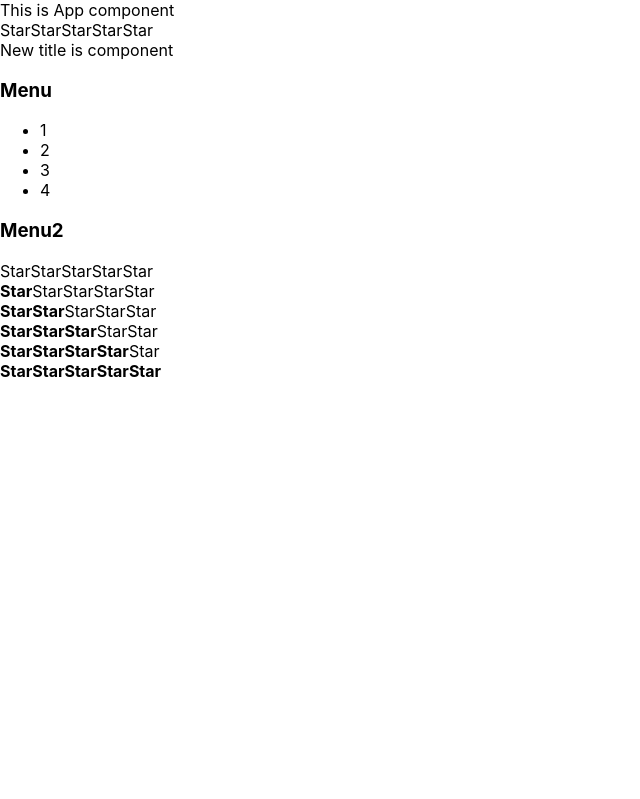
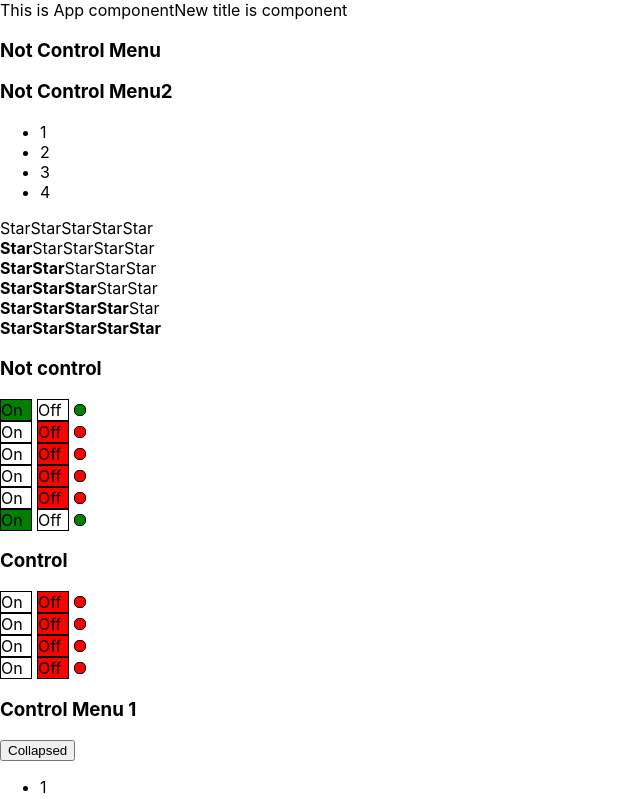
Before and after one commit to Belom7/react-kabzda-kak-podrobno, a React (Create React App) app: page / in a window 1280 px wide. Shown: the top 799 px of the page, without its empty margins (0-640 px from the left). Built offline with nearby package versions, Linux system fonts and the light colour scheme.

Commit message:
6. work-useState, component OnOff control useState, homework-component Accordion control useState

```diff
--- a/src/App.tsx
+++ b/src/App.tsx
@@ -1,25 +1,41 @@
 import React from 'react';
 import {Rating} from "./Components/Rating/Rating";
-import {Accordion} from "./Components/Accordion/Accordion";
+import {NotControlAccordion} from "./Components/NotControlAccordion/Accordion";
 import {AppTitle} from "./Components/AppTitle/AppTitle";
+import {NotControlledOnOff} from "./Components/OnOff/NotControlledOnOff/NotControlledOnOff";
+import {ControlledOnOff} from "./Components/OnOff/ControlledOnOff/ControlledOnOff";
+import {ControlAccordion} from "./Components/ControlAccordion/Accordion";
 
 
-function App(props:any) {
+function App(props: any) {
     return (
         <div>
             <AppTitle title={'This is App component'}/>
-            <Rating/>
             <AppTitle title={'New title is component'}/>
-            <Accordion name={'Menu'} collapsed={false}/>
-            <Accordion name={'Menu2'} collapsed={true}/>
+            <NotControlAccordion name={'Not Control Menu'} collapsed={false}/>
+            <NotControlAccordion name={'Not Control Menu2'} collapsed={true}/>
             <Rating rating={0}/>
             <Rating rating={1}/>
             <Rating rating={2}/>
             <Rating rating={3}/>
             <Rating rating={4}/>
             <Rating rating={5}/>
+                <h3>Not control</h3>
+            <NotControlledOnOff value={true}/>
+            <NotControlledOnOff value={false}/>
+            <NotControlledOnOff value={false}/>
+            <NotControlledOnOff value={false}/>
+            <NotControlledOnOff value={false}/>
+            <NotControlledOnOff value={true}/>
+                <h3>Control</h3>
+            <ControlledOnOff/>
+            <ControlledOnOff/>
+            <ControlledOnOff/>
+            <ControlledOnOff/>
+            <ControlAccordion name={'Control Menu 1'}/>
+            <ControlAccordion name={'Control Menu 2'}/>
+            <ControlAccordion name={'Control Menu 3'}/>
         </div>
-
     );
 }
 
--- a/src/Components/Accordion/Accordion.tsx
+++ /dev/null
@@ -1,26 +0,0 @@
-import React from "react";
-import {AccordionTitle} from "./AccordionTitle/AccordionTitle";
-import {AccordionBody} from "./AccordionBody/AccordionBody";
-
-type PropsType={
-    name:string
-    collapsed:boolean
-}
-
-export const Accordion:React.FC<PropsType> = (props) =>{
-    if(props.collapsed){
-        return (
-            <div>
-                <AccordionTitle name={props.name}/>
-            </div>
-        )
-    }else{
-        return(
-            <div>
-                <AccordionTitle name={props.name}/>
-                <AccordionBody/>
-            </div>
-        )
-    }
-
-}
--- /dev/null
+++ b/src/Components/ControlAccordion/Accordion.tsx
@@ -0,0 +1,23 @@
+import React, {useState} from "react";
+import {AccordionTitle} from "./AccordionTitle/AccordionTitle";
+import {AccordionBody} from "./AccordionBody/AccordionBody";
+
+type PropsType = {
+    name: string
+}
+
+export const ControlAccordion: React.FC<PropsType> = (props) => {
+
+    let [collapsed, setCollapsed]=useState(true)
+
+    return (
+        <div>
+            <AccordionTitle name={props.name}/>
+            <button onClick={()=>setCollapsed(!collapsed)}>Collapsed</button>
+            {collapsed && <AccordionBody/>}
+        </div>
+    )
+}
+
+// <NotControlAccordion name={'Menu'} collapsed={false}/> не скрывать
+// <NotControlAccordion name={'Menu2'} collapsed={true}/> скрывать
--- /dev/null
+++ b/src/Components/NotControlAccordion/Accordion.tsx
@@ -0,0 +1,20 @@
+import React from "react";
+import {AccordionTitle} from "./AccordionTitle/AccordionTitle";
+import {AccordionBody} from "./AccordionBody/AccordionBody";
+
+type PropsType = {
+    name: string
+    collapsed: boolean
+}
+
+export const NotControlAccordion: React.FC<PropsType> = (props) => {
+    return (
+        <div>
+            <AccordionTitle name={props.name}/>
+            {props.collapsed && <AccordionBody/>}
+        </div>
+    )
+}
+
+// <NotControlAccordion name={'Menu'} collapsed={false}/> не скрывать
+// <NotControlAccordion name={'Menu2'} collapsed={true}/> скрывать
--- /dev/null
+++ b/src/Components/NotControlAccordion/AccordionBody/AccordionBody.tsx
@@ -0,0 +1,14 @@
+import React from "react";
+
+export const AccordionBody=(props:any)=>{
+    return(
+        <div>
+            <ul>
+                <li>1</li>
+                <li>2</li>
+                <li>3</li>
+                <li>4</li>
+            </ul>
+        </div>
+    )
+}
--- /dev/null
+++ b/src/Components/NotControlAccordion/AccordionTitle/AccordionTitle.tsx
@@ -0,0 +1,13 @@
+import React from "react";
+
+type PropsType={
+    name:string
+}
+
+export const AccordionTitle:React.FC<PropsType>=(props)=>{
+    return(
+        <div>
+            <h3>{props.name}</h3>
+        </div>
+    )
+}
--- /dev/null
+++ b/src/Components/OnOff/ControlledOnOff/ControlledOnOff.tsx
@@ -0,0 +1,40 @@
+import React, {useState} from "react";
+
+
+export const ControlledOnOff=()=>{
+
+    let [value, setValue]=useState(false)
+
+    const styleOn ={
+        width: '30px',
+        height: '20px',
+        border: '1px solid black',
+        display: 'inline-block',
+        backgroundColor: value? 'green' : 'white'
+    }
+    const styleOff ={
+        width: '30px',
+        height: '20px',
+        border: '1px solid black',
+        display: 'inline-block',
+        marginLeft: '5px',
+        backgroundColor: !value? 'red' : 'white'
+    }
+    const styleIndicator ={
+        width: '10px',
+        height: '10px',
+        borderRadius: '5px',
+        border: '1px solid black',
+        display: 'inline-block',
+        marginLeft: '5px',
+        backgroundColor: value? 'green' : 'red'
+    }
+
+    return(
+        <div>
+            <div style={styleOn} onClick={()=>setValue(true)}>On</div>
+            <div style={styleOff} onClick={()=>setValue(false)}>Off</div>
+            <div style={styleIndicator}></div>
+        </div>
+    )
+}
--- /dev/null
+++ b/src/Components/OnOff/NotControlledOnOff/NotControlledOnOff.tsx
@@ -0,0 +1,42 @@
+import React from "react";
+
+
+type PropsType={
+    value:boolean
+}
+
+export const NotControlledOnOff:React.FC<PropsType>=(props)=>{
+
+    const styleOn ={
+        width: '30px',
+        height: '20px',
+        border: '1px solid black',
+        display: 'inline-block',
+        backgroundColor: props.value? 'green' : 'white'
+    }
+    const styleOff ={
+        width: '30px',
+        height: '20px',
+        border: '1px solid black',
+        display: 'inline-block',
+        marginLeft: '5px',
+        backgroundColor: !props.value? 'red' : 'white'
+    }
+    const styleIndicator ={
+        width: '10px',
+        height: '10px',
+        borderRadius: '5px',
+        border: '1px solid black',
+        display: 'inline-block',
+        marginLeft: '5px',
+        backgroundColor: props.value? 'green' : 'red'
+    }
+
+    return(
+        <div>
+            <div style={styleOn}>On</div>
+            <div style={styleOff}>Off</div>
+            <div style={styleIndicator}></div>
+        </div>
+    )
+}
--- a/src/Components/Rating/Rating.tsx
+++ b/src/Components/Rating/Rating.tsx
@@ -2,73 +2,17 @@ import React from "react";
 import {Star} from "./Star/Star";
 
 type PropsType = {
-    rating?: 0 | 1 | 2 | 3 | 4 | 5
+    rating: 0 | 1 | 2 | 3 | 4 | 5
 }
 
 export const Rating: React.FC<PropsType> = (props) => {
-
-    if (props.rating === 1) {
-        return (
-            <div>
-                <Star n={true}/>
-                <Star n={false}/>
-                <Star n={false}/>
-                <Star n={false}/>
-                <Star n={false}/>
-            </div>
-        )
-    }
-    if (props.rating === 2) {
-        return (
-            <div>
-                <Star n={true}/>
-                <Star n={true}/>
-                <Star n={false}/>
-                <Star n={false}/>
-                <Star n={false}/>
-            </div>
-        )
-    }
-    if (props.rating === 3) {
-        return (
-            <div>
-                <Star n={true}/>
-                <Star n={true}/>
-                <Star n={true}/>
-                <Star n={false}/>
-                <Star n={false}/>
-            </div>
-        )
-    }
-    if (props.rating === 4) {
-        return (
-            <div>
-                <Star n={true}/>
-                <Star n={true}/>
-                <Star n={true}/>
-                <Star n={true}/>
-                <Star n={false}/>
-            </div>
-        )
-    }
-    if (props.rating === 5) {
-        return (
-            <div>
-                <Star n={true}/>
-                <Star n={true}/>
-                <Star n={true}/>
-                <Star n={true}/>
-                <Star n={true}/>
-            </div>
-        )
-    }
     return (
         <div>
-            <Star n={false}/>
-            <Star n={false}/>
-            <Star n={false}/>
-            <Star n={false}/>
-            <Star n={false}/>
+            <Star n={props.rating > 0}/>
+            <Star n={props.rating > 1}/>
+            <Star n={props.rating > 2}/>
+            <Star n={props.rating > 3}/>
+            <Star n={props.rating > 4}/>
         </div>
     )
 }
--- a/src/Components/Rating/Star/Star.tsx
+++ b/src/Components/Rating/Star/Star.tsx
@@ -5,7 +5,7 @@ type PropsType={
 }
 
 export const Star:React.FC<PropsType>=(props)=>{
-        if(props.n===true){
+        if(props.n){
             return <span><b>Star</b></span>
         }else {
             return <span>Star</span>
```
Also changed, not shown: src/Components/ControlAccordion/AccordionBody/AccordionBody.tsx (renamed from src/Components/Accordion/AccordionBody/AccordionBody.tsx), src/Components/ControlAccordion/AccordionTitle/AccordionTitle.tsx (renamed from src/Components/Accordion/AccordionTitle/AccordionTitle.tsx).
